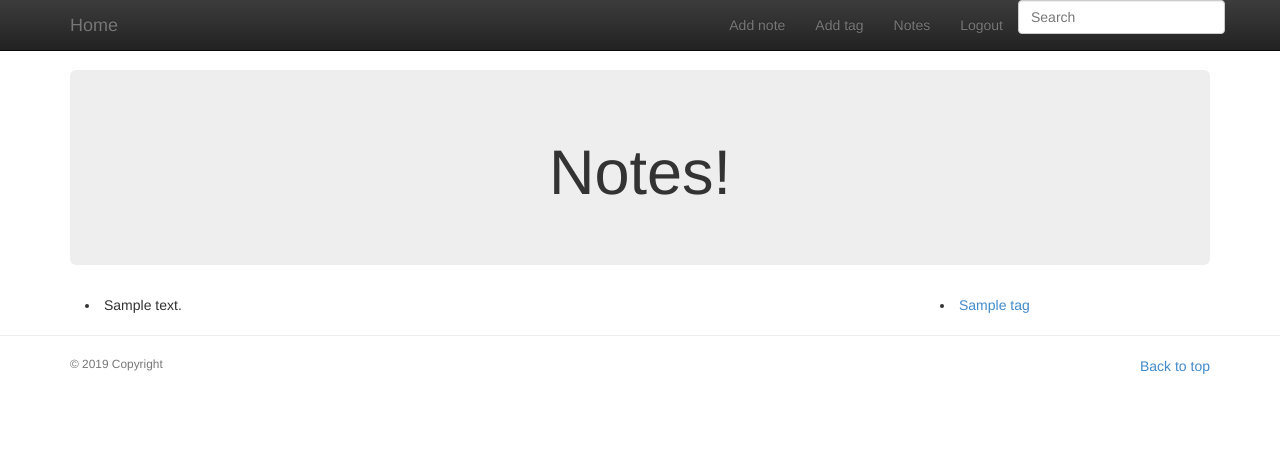
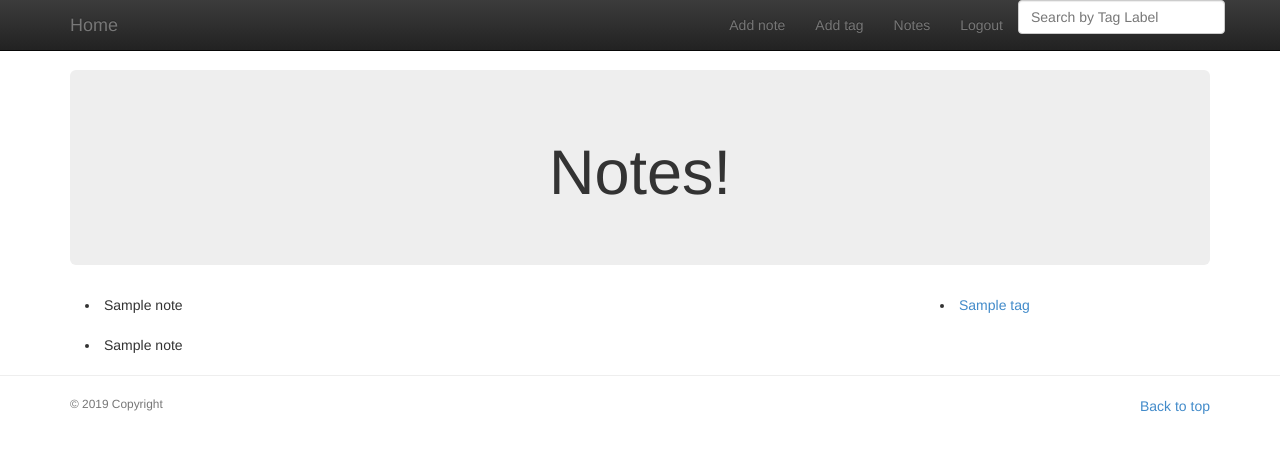
Before and after one commit to akshatz123/djangonote, a Django app: page /notes/ in a window 1280 px wide. Shown: the top 453 px of the page. Run offline with Django 3.2, Linux system fonts and the light colour scheme; a user stored in the database is signed in; tables that the repository leaves empty hold one stand-in row (values such as "Sample post"); some libraries are stand-ins or nearby versions.

Commit message:
Changes in Templates

```diff
--- a/djangonote/notes/models.py
+++ b/djangonote/notes/models.py
@@ -1,19 +1,8 @@
 from django.db import models
-# from django.contrib.auth.models import User
+from django.contrib.auth.models import User
 # Create your models here.
 from django.utils import timezone
 from django.utils.text import slugify
-
-
-class Note(models.Model):
-	label = models.CharField(max_length=200)
-	body = models.TextField()
-	timestamp = models.DateTimeField(default=timezone.now)
-	tags = models.ManyToManyField('Tag', related_name='notes', blank=True)
-
-
-	def __str__(self):
-		return self.label
 
 
 class Tag(models.Model):
@@ -36,3 +25,14 @@ class Tag(models.Model):
 		if not self.slug:
 			self.slug = self._get_unique_slug()
 		super().save(*args, **kwargs)
+
+
+class Note(models.Model):
+	label = models.CharField(max_length=200)
+	body = models.TextField()
+	timestamp = models.DateTimeField(default=timezone.now)
+	tags = models.ManyToManyField('Tag', related_name='notes', blank=True)
+	user = models.ForeignKey(User, on_delete=models.CASCADE)
+
+	def __str__(self):
+		return self.label
--- a/djangonote/notes/templates/base.html
+++ b/djangonote/notes/templates/base.html
@@ -55,7 +55,7 @@
                     <li>
                         <div class="form-group">
                             <form action="{% url 'notes.search_results' %}" method="GET" value="{{request.GET.q}}">
-                                <input class="form-control" name="q" value="{{request.GET.q}}" type="text" placeholder="Search" aria-label="Search" />
+                                <input class="form-control" name="q" value="{{request.GET.q}}" type="text" placeholder="Search by Tag Label " aria-label="Search" />
                             </form>
                         </div>
                     </li>
--- a/djangonote/notes/templates/notes/index.html
+++ b/djangonote/notes/templates/notes/index.html
@@ -9,7 +9,9 @@
 <div class="col-md-9">
 {% if notes %}
     {% for note in notes %}
-        <li> {{note.body}} </li>
+        <li> {{note.label}} </li>
+        <br>
+        <li>{{note.label}}</li>
     {% endfor %}
 {% else %}
 <h2> There are no notes present.</h2>
--- a/djangonote/notes/templates/search.html
+++ b/djangonote/notes/templates/search.html
@@ -9,7 +9,8 @@
 {% if results %}
 <h1>Results for {{request.GET.q}} </h1>
 {% for result in results %}
-{{result.label}}
+{{result.label}}<br/>
+{{result.body}}
 {% endfor %}
 {% else %}
 No search results for this query
--- a/djangonote/notes/views.py
+++ b/djangonote/notes/views.py
@@ -5,7 +5,7 @@ from django.urls import reverse
 from django.http import HttpResponseRedirect
 from .models import Note, Tag
 from .forms import NoteForm, TagForm
-from django.contrib.auth.decorators import user_passes_test
+from django.contrib.auth.decorators import user_passes_test, login_required
 from django.views.generic.list import ListView
 
 
@@ -16,7 +16,7 @@ def superuser_only(user):
 
 @user_passes_test(superuser_only, login_url="/")
 def index_view(request):
-    notes = Note.objects.all().order_by('-timestamp')
+    notes = Note.objects.filter(user=request.user)
     tags = Tag.objects.all()
     context = {
         'notes': notes,
@@ -43,8 +43,10 @@ def add_note(request):
 
         form = NoteForm(request.POST, instance=note)
         if form.is_valid():
-            f = form.save()
-            f.save()
+            note = form.save(commit=False)
+            note.user = request.user
+            note.save()
+
             messages.add_message(request, messages.INFO, 'Note Added!')
             return HttpResponseRedirect(reverse('notes.index_view'))
 
--- a/djangonote/users/templates/users/register.html
+++ b/djangonote/users/templates/users/register.html
@@ -1,4 +1,4 @@
-{% extends '<ba></ba>se.html' %}
+{% extends 'base.html' %}
 {% load crispy_forms_tags %}
 {% block body %}
 	<div class="content-section">
```
Also changed, not shown: djangonote/notes/migrations/0001_initial.py (deleted).
